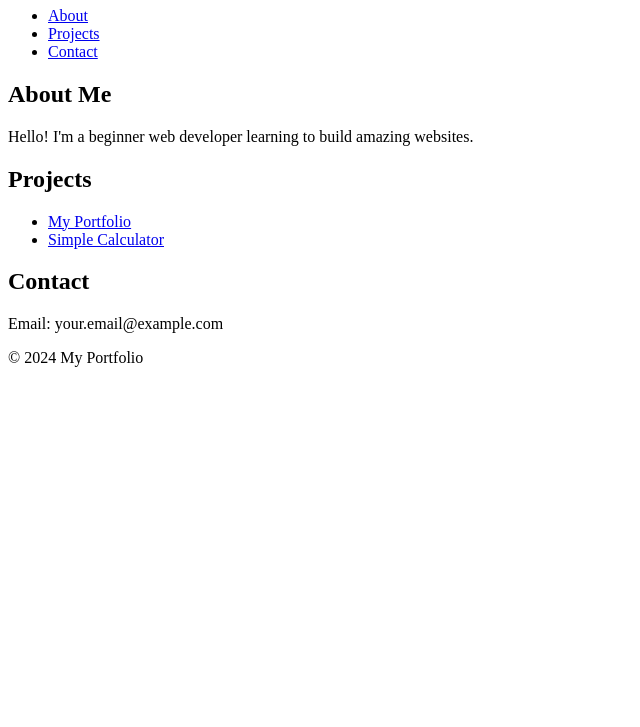
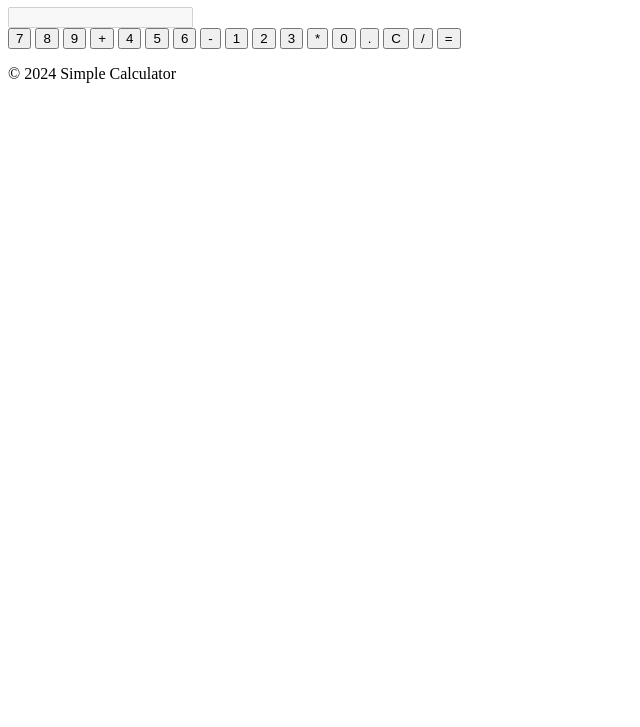
Before and after one commit to Deepaliwargantiwar/calculator-project, a plain HTML site: page index.html in a window 1280 px wide. Shown: the part 73-800 px from the top of the page, without its empty margins (0-640 px from the left). Drawn offline with Linux system fonts and the light colour scheme.

```diff
--- a/index.html
+++ b/index.html
@@ -3,42 +3,41 @@
 <head>
     <meta charset="UTF-8">
     <meta name="viewport" content="width=device-width, initial-scale=1.0">
-    <title>My Portfolio</title>
+    <title>Simple Calculator</title>
     <link rel="stylesheet" href="styles.css">
 </head>
 <body>
     <header>
-        <h1>My Portfolio</h1>
-        <nav>
-            <ul>
-                <li><a href="#about">About</a></li>
-                <li><a href="#projects">Projects</a></li>
-                <li><a href="#contact">Contact</a></li>
-            </ul>
-        </nav>
+        <h1>Simple Calculator</h1>
     </header>
 
-    <section id="about">
-        <h2>About Me</h2>
-        <p>Hello! I'm a beginner web developer learning to build amazing websites.</p>
-    </section>
-
-    <section id="projects">
-        <h2>Projects</h2>
-        <ul>
-            <li><a href="https://deepaliwargantiwar.github.io/my-portfolio">My Portfolio</a></li>
-            <li><a href="https://deepaliwargantiwar.github.io/calculator-project">Simple Calculator</a></li>
-            <!-- Add more projects here -->
-        </ul>
-    </section>
-
-    <section id="contact">
-        <h2>Contact</h2>
-        <p>Email: your.email@example.com</p>
-    </section>
+    <main>
+        <div class="calculator">
+            <input type="text" id="display" disabled>
+            <div class="buttons">
+                <button class="btn" onclick="appendNumber(7)">7</button>
+                <button class="btn" onclick="appendNumber(8)">8</button>
+                <button class="btn" onclick="appendNumber(9)">9</button>
+                <button class="btn" onclick="appendOperator('+')">+</button>
+                <button class="btn" onclick="appendNumber(4)">4</button>
+                <button class="btn" onclick="appendNumber(5)">5</button>
+                <button class="btn" onclick="appendNumber(6)">6</button>
+                <button class="btn" onclick="appendOperator('-')">-</button>
+                <button class="btn" onclick="appendNumber(1)">1</button>
+                <button class="btn" onclick="appendNumber(2)">2</button>
+                <button class="btn" onclick="appendNumber(3)">3</button>
+                <button class="btn" onclick="appendOperator('*')">*</button>
+                <button class="btn" onclick="appendNumber(0)">0</button>
+                <button class="btn" onclick="appendOperator('.')">.</button>
+                <button class="btn" onclick="clearDisplay()">C</button>
+                <button class="btn" onclick="appendOperator('/')">/</button>
+                <button class="btn" onclick="calculateResult()">=</button>
+            </div>
+        </div>
+    </main>
 
     <footer>
-        <p>&copy; 2024 My Portfolio</p>
+        <p>&copy; 2024 Simple Calculator</p>
     </footer>
 
     <script src="script.js"></script>
```
